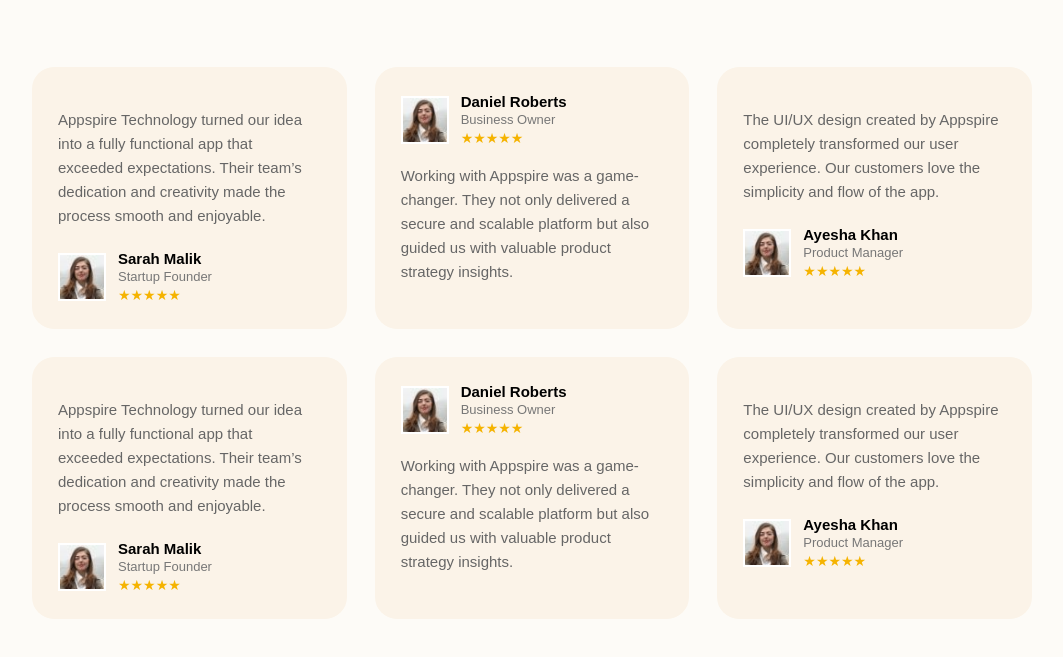
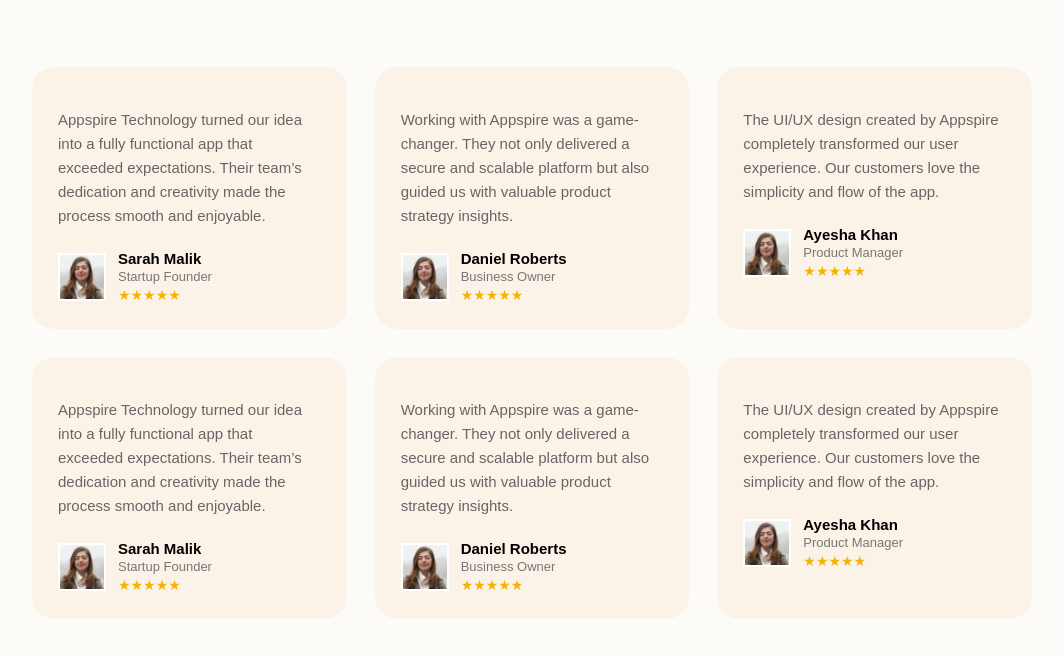
Before and after one commit to Tabish07-dev/Testimonials-web2, a plain HTML site: page index.html in a window 1280 px wide. Shown: the part 281-938 px from the top of the page, without its empty margins (108-1171 px from the left). Drawn offline with Linux system fonts and the light colour scheme.

Commit message:
Move all testimonial images below the paragraphs as per reference

```diff
--- a/index.html
+++ b/index.html
@@ -42,7 +42,11 @@
       </div>
 
       <div class="testimonial-card">
-        <div class="testimonial-profile top">
+        <p>
+          Working with Appspire was a game-changer. They not only delivered a secure and scalable
+          platform but also guided us with valuable product strategy insights.
+        </p>
+        <div class="testimonial-profile">
           <img src="images/img32.png">
           <div>
             <h6>Daniel Roberts</h6>
@@ -50,10 +54,6 @@
             <div class="stars">★★★★★</div>
           </div>
         </div>
-        <p>
-          Working with Appspire was a game-changer. They not only delivered a secure and scalable
-          platform but also guided us with valuable product strategy insights.
-        </p>
       </div>
 
 
@@ -90,7 +90,11 @@
 
 
       <div class="testimonial-card">
-        <div class="testimonial-profile top">
+        <p>
+          Working with Appspire was a game-changer. They not only delivered a secure and scalable
+          platform but also guided us with valuable product strategy insights.
+        </p>
+        <div class="testimonial-profile">
           <img src="images/img32.png">
           <div>
             <h6>Daniel Roberts</h6>
@@ -98,10 +102,6 @@
             <div class="stars">★★★★★</div>
           </div>
         </div>
-        <p>
-          Working with Appspire was a game-changer. They not only delivered a secure and scalable
-          platform but also guided us with valuable product strategy insights.
-        </p>
       </div>
 
 
```
